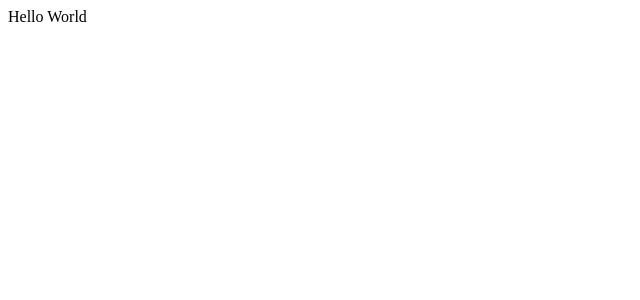
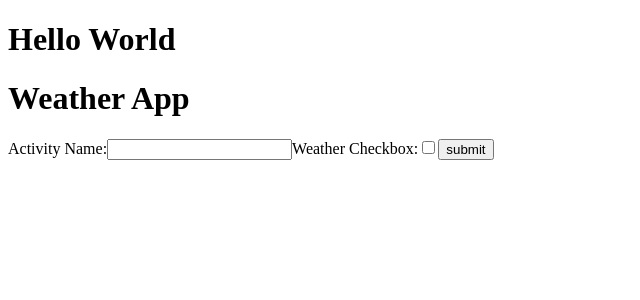
Before and after one commit to AnnaD91/recap-project-4-weather-app, a React (Create React App) app: page / in a window 1280 px wide. Shown: the top 300 px of the page, without its empty margins (0-640 px from the left). Built offline with nearby package versions, Linux system fonts and the light colour scheme.

Commit message:
add content to form and app file

```diff
--- a/src/App.js
+++ b/src/App.js
@@ -1,5 +1,13 @@
+import React from "react";
+import Form from "./component/Form";
+
 function App() {
-  return <div>Hello World</div>;
+  return (
+    <main>
+      <h1>Hello World</h1>
+      <Form />
+    </main>
+  );
 }
 
 export default App;
--- a/src/component/Form.js
+++ b/src/component/Form.js
@@ -11,9 +11,11 @@ export default function Form({ onAddActivity }) {
   //preventDefault()
   return (
     <>
-      <h1>heading</h1>
-      <input type="text">name of activity</input>
-      <input type="checkbox">weather checkbox</input>
+      <h1>Weather App</h1>
+      <label htmlFor="activityName">Activity Name:</label>
+      <input type="text" name="activityName"></input>
+      <label htmlFor="weatherCheckbox">Weather Checkbox:</label>
+      <input type="checkbox" name="weatherCheckbox"></input>
       <button type="submit"> submit</button>
     </>
   );
```
